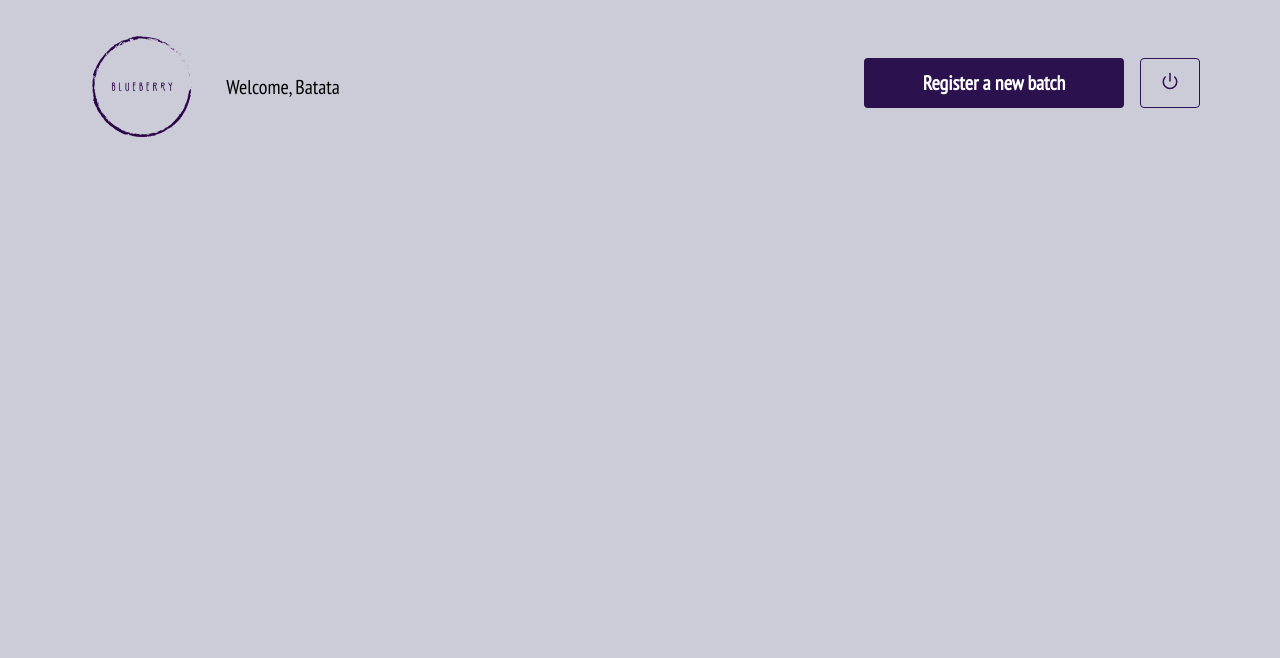
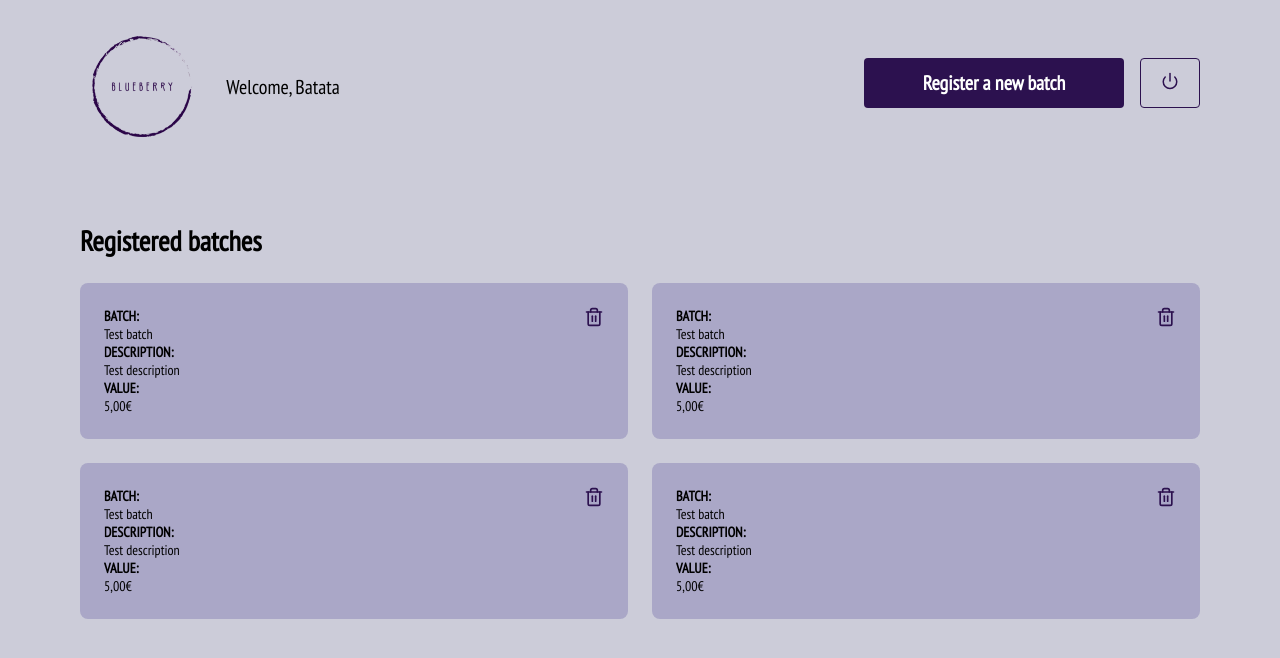
Before and after one commit to saracorreia07/BlueberryBiz, a React (Create React App) app in the folder frontend/: page /profile in a window 1280 px wide. Shown: the top 658 px of the page. Built offline with nearby package versions, Linux system fonts and the light colour scheme.

Commit message:
worked on the batches styling

```diff
--- a/frontend/package.json
+++ b/frontend/package.json
@@ -8,7 +8,7 @@
     "@testing-library/user-event": "^7.1.2",
     "react": "^16.13.1",
     "react-dom": "^16.13.1",
-    "react-icons": "^3.10.0",
+    "react-icons": "^3.11.0",
     "react-router-dom": "^5.2.0",
     "react-scripts": "3.4.1"
   },
--- a/frontend/src/pages/Profile/index.js
+++ b/frontend/src/pages/Profile/index.js
@@ -1,6 +1,6 @@
 import React from 'react';
 import { Link } from 'react-router-dom';
-import { FiPower } from 'react-icons/fi';
+import { FiPower, FiTrash2 } from 'react-icons/fi';
 
 import './styles.css';
 
@@ -19,6 +19,66 @@ export default function Profile() {
                     <FiPower size={18} color="#2c114f" />
                 </button>
             </header>
+
+            <h1>Registered batches</h1>
+
+            <ul>
+                <li><strong>BATCH:</strong>
+                    <p>Test batch</p>
+
+                    <strong>DESCRIPTION:</strong>
+                    <p>Test description</p>
+
+                    <strong>VALUE:</strong>
+                    <p>5,00€</p>
+
+                    <button type="button">
+                        <FiTrash2 size={20} color="#2c114f"/>
+                    </button>
+                </li>
+
+                <li><strong>BATCH:</strong>
+                    <p>Test batch</p>
+
+                    <strong>DESCRIPTION:</strong>
+                    <p>Test description</p>
+
+                    <strong>VALUE:</strong>
+                    <p>5,00€</p>
+
+                    <button type="button">
+                        <FiTrash2 size={20} color="#2c114f"/>
+                    </button>
+                </li>
+
+                <li><strong>BATCH:</strong>
+                    <p>Test batch</p>
+
+                    <strong>DESCRIPTION:</strong>
+                    <p>Test description</p>
+
+                    <strong>VALUE:</strong>
+                    <p>5,00€</p>
+
+                    <button type="button">
+                        <FiTrash2 size={20} color="#2c114f"/>
+                    </button>
+                </li>
+
+                <li><strong>BATCH:</strong>
+                    <p>Test batch</p>
+
+                    <strong>DESCRIPTION:</strong>
+                    <p>Test description</p>
+
+                    <strong>VALUE:</strong>
+                    <p>5,00€</p>
+
+                    <button type="button">
+                        <FiTrash2 size={20} color="#2c114f"/>
+                    </button>
+                </li>
+            </ul>
         </div>
     );
 }
--- a/frontend/src/pages/Profile/styles.css
+++ b/frontend/src/pages/Profile/styles.css
@@ -33,4 +33,36 @@
     background: transparent;
     margin-left: 16px;
     margin-bottom: 8px;
+    transition: border-color 0.2s;
 }
+
+.profile-container header button:hover {
+    border-color: #999;
+}
+
+.profile-container h1 {
+    margin-top: 80px;
+    margin-bottom: 24px;
+}
+
+.profile-container ul {
+    display: grid;
+    grid-template-columns: 1fr 1fr;
+    grid-gap: 24px;
+    list-style: none;
+}
+
+.profile-container ul li {
+    background: #aaa7c7;
+    padding: 24px;
+    border-radius: 8px;
+    position: relative;
+}
+
+.profile-container ul li button {
+    position: absolute;
+    right: 24px;
+    top: 24px;
+    border: 0;
+    background-color: transparent;
+}
```
Also changed, not shown: 1 other file (tests, documents, lock files or other folders).
